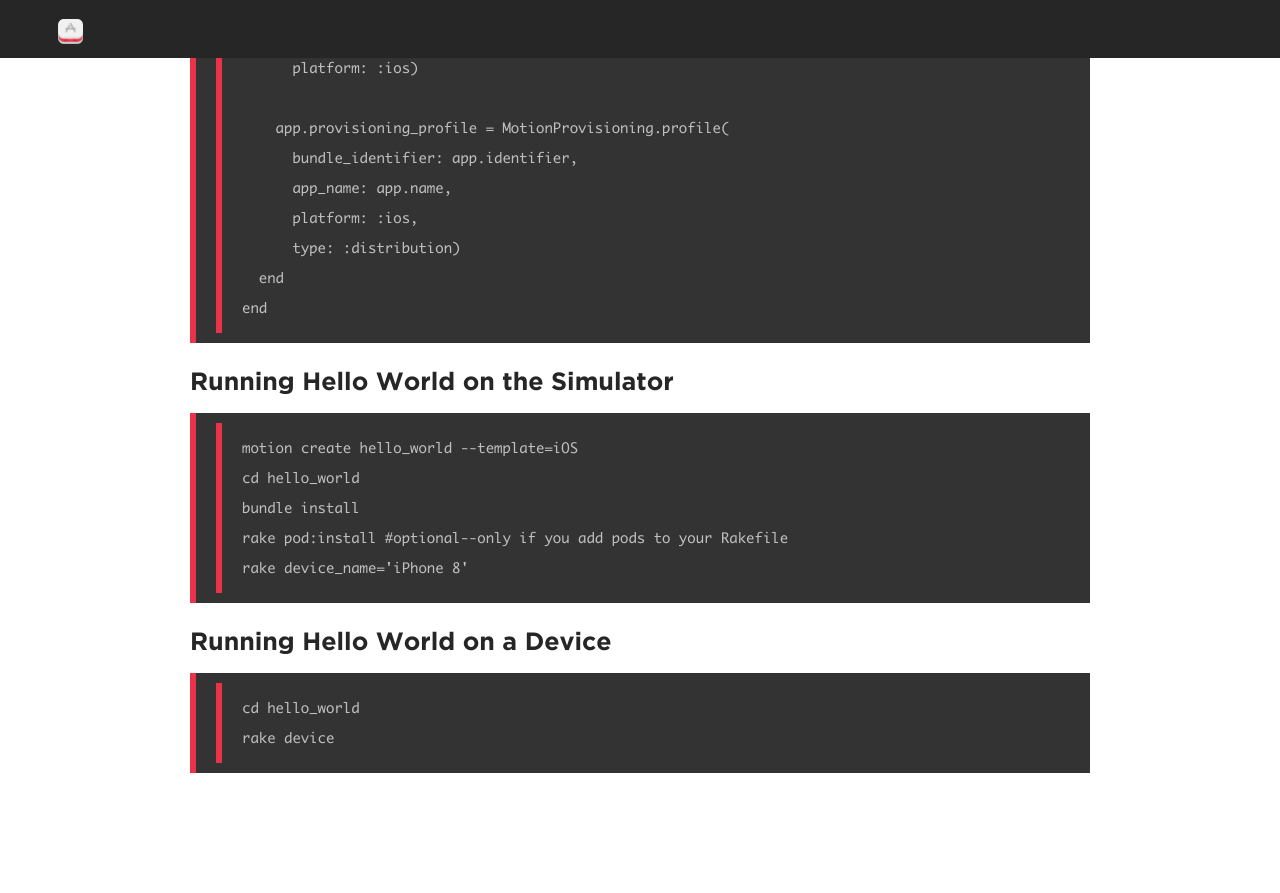
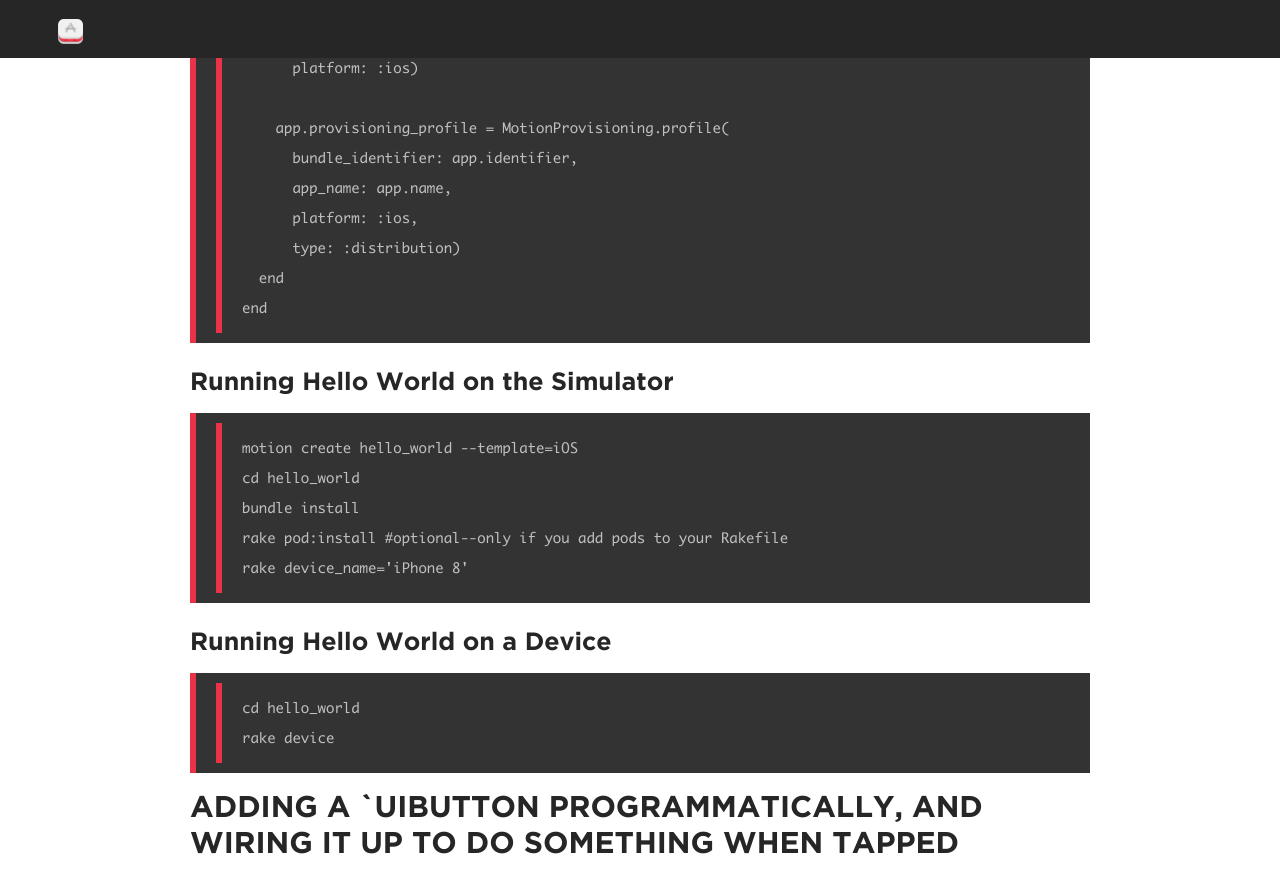
Before and after one commit to amirrajan/rubymotion-applied, a Jekyll site: the page built from index.md, in a window 1280 px wide and 900 px high, scrolled down 3486 px. Shown: the top 893 px of the window. Built offline with Jekyll 4.4.1, drawn with Linux system fonts in a browser that asks for light colours; before the commit the page ends 4304 px from its top, so only the background shows below that.

Commit message:
First test of making a change

```diff
--- a/index.md
+++ b/index.md
@@ -31,7 +31,7 @@ via GitHub Issues.
 
 1. [Getting Your Mac Set Up for iOS Development](#tutorial1)
 1. [Wrapping a Responsive Website and Deploying to the AppStore](#todo)
-1. [Adding a `UIButton` programmatically and wiring it up to do something when tapped](#todo)
+1. [Adding a `UIButton` programmatically and wiring it up to do something when tapped](#tutorial3)
 1. [Working with the `UINavigationController`](#todo)
 1. [Working with the `UITableViewController`](#todo)
 1. [Building Layouts using Masonry](#todo)
@@ -165,3 +165,6 @@ rake device_name='iPhone 8'
 cd hello_world
 rake device
 ~~~
+
+<span id="tutorial3"></span>
+# Adding a `UIButton Programmatically, and wiring it up to do something when tapped #
```
